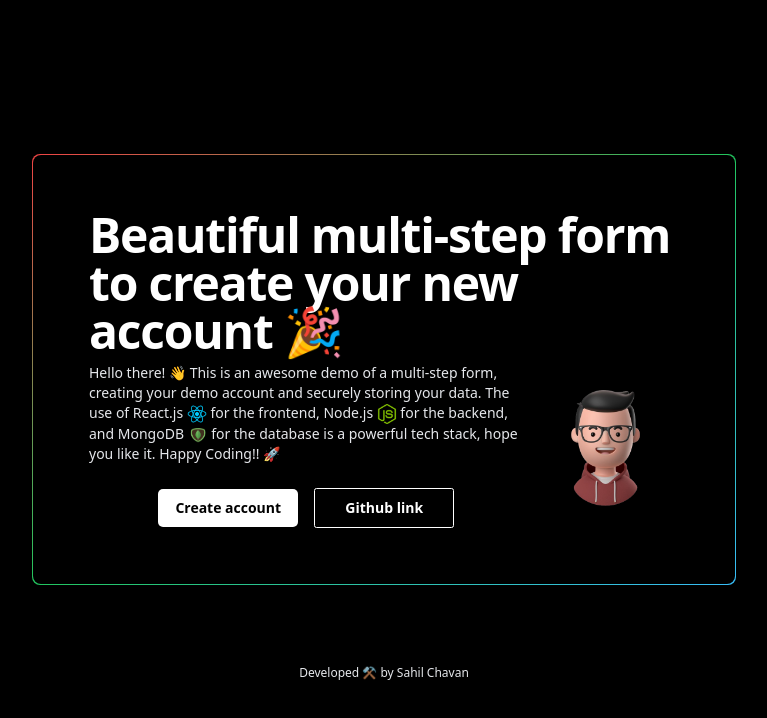
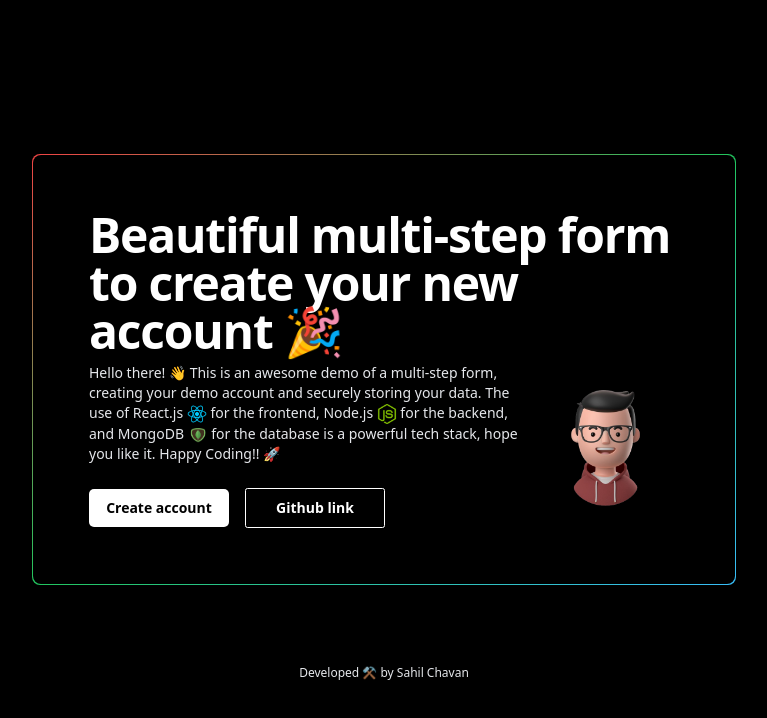
Before and after one commit to sahil-gpm/multistep-form, a React (Create React App) app: page / in a window 1280 px wide. Shown: the top 718 px of the page, without its empty margins (256-1023 px from the left). Built offline with nearby package versions, Linux system fonts and the light colour scheme.

Commit message:
changed add acc logic

```diff
--- a/src/Intro/Introduction.jsx
+++ b/src/Intro/Introduction.jsx
@@ -50,7 +50,7 @@ const Intoduction = () => {
               <ImageComponent image={mongo} /> for the database is a powerful
               tech stack, hope you like it. Happy Coding!! 🚀
               {/* buttons  */}
-              <div className="buttons flex flex-col justify-center items-center lg:flex-row gap-4 mt-6">
+              <div className="buttons flex flex-col justify-center xl:justify-start items-center lg:flex-row gap-4 mt-6">
                 <Button
                   text={"Create account"}
                   backgroundColor={"white"}
--- a/src/Multistepform/Form.jsx
+++ b/src/Multistepform/Form.jsx
@@ -35,7 +35,7 @@ const Form = () => {
 
   const addAcc = async () => {
     axios
-      .post("http://localhost:3001/api/add-account", {
+      .post(process.env.REACT_APP_ADD_ACC, {
         firstname: firstName,
         lastname: lastName,
         email: email,
@@ -52,11 +52,11 @@ const Form = () => {
           toaster("New account created", "🙂");
           localStorage.setItem("current", email); //i know we can use session or cookies but for now i am doing it with localstorage
           navigate("/current-acc");
+        window.location.reload();
         } else {
           toaster("Account creation failed", "❌");
           setLoader(false);
         }
-        window.location.reload();
       })
       .catch((e) => {
         toaster(e.message, "❌");
--- a/src/Multistepform/Prof.jsx
+++ b/src/Multistepform/Prof.jsx
@@ -13,9 +13,9 @@ const Prof = () => {
   const { toaster } = useContext(Formcontext);
   const navigate = useNavigate("/");
 
-  const getData = useCallback(async() => {
+  const getData = useCallback(async () => {
     axios
-      .post("http://localhost:3001/api/get-data", {
+      .post(process.env.REACT_APP_GET_DATA, {
         email: localStorage.getItem("current"),
       })
       .then((res) => {
@@ -25,7 +25,7 @@ const Prof = () => {
       .catch(() => {
         toaster("Failed data fetching", "🥲");
       });
-  },[toaster]);
+  }, [toaster]);
 
   useEffect(() => {
     getData();
```
Also changed, not shown: 1 other file (tests, documents, lock files or other folders).
